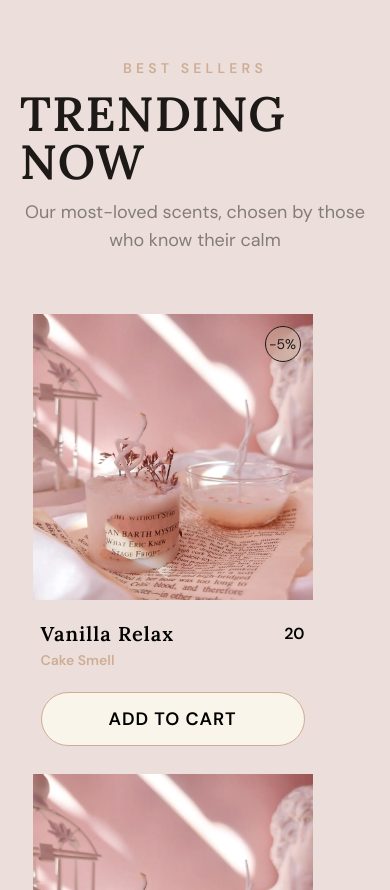
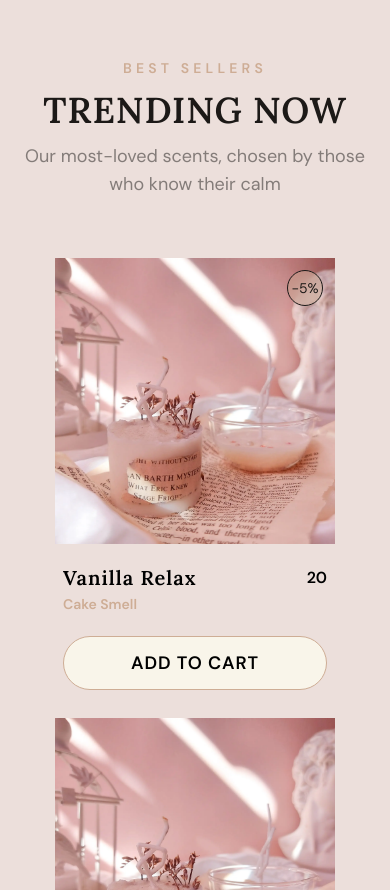
Before and after one commit to MuhammadAunR/LUMEA-Candles, a Next.js app: page / in a window 390 px wide. Shown: the part 1118-2008 px from the top of the page. Built offline with nearby package versions, Linux system fonts and the light colour scheme.

Commit message:
refactor: prodcut listing alignment

```diff
--- a/components/ProductSectionHome.js
+++ b/components/ProductSectionHome.js
@@ -63,7 +63,7 @@ const ProductSectionHome = () => {
                         whileInView={{ opacity: 1, y: 0 }}
                         transition={{ duration: 0.90, delay: 0.2 }}
                         viewport={{ once: true }}
-                        className='uppercase font-heading font-bold text-5xl tracking-wide text-foreground'>
+                        className='uppercase font-heading font-bold text-4xl lg:text-5xl tracking-wide text-foreground text-center'>
                         Trending Now
                     </motion.h2>
                     <motion.span
@@ -77,7 +77,7 @@ const ProductSectionHome = () => {
                 </header>
 
                 {/* Product Section  */}
-                <div className='flex items-center justify-start gap-y-5 gap-x-10 flex-wrap w-10/12 mx-auto py-15'>
+                <div className='flex items-start justify-center gap-y-5 gap-x-10 flex-wrap w-10/12 mx-auto py-15'>
                     {products.map(product => {
                         return <ProductCard key={product.id} product={product} />
                     })}
```
